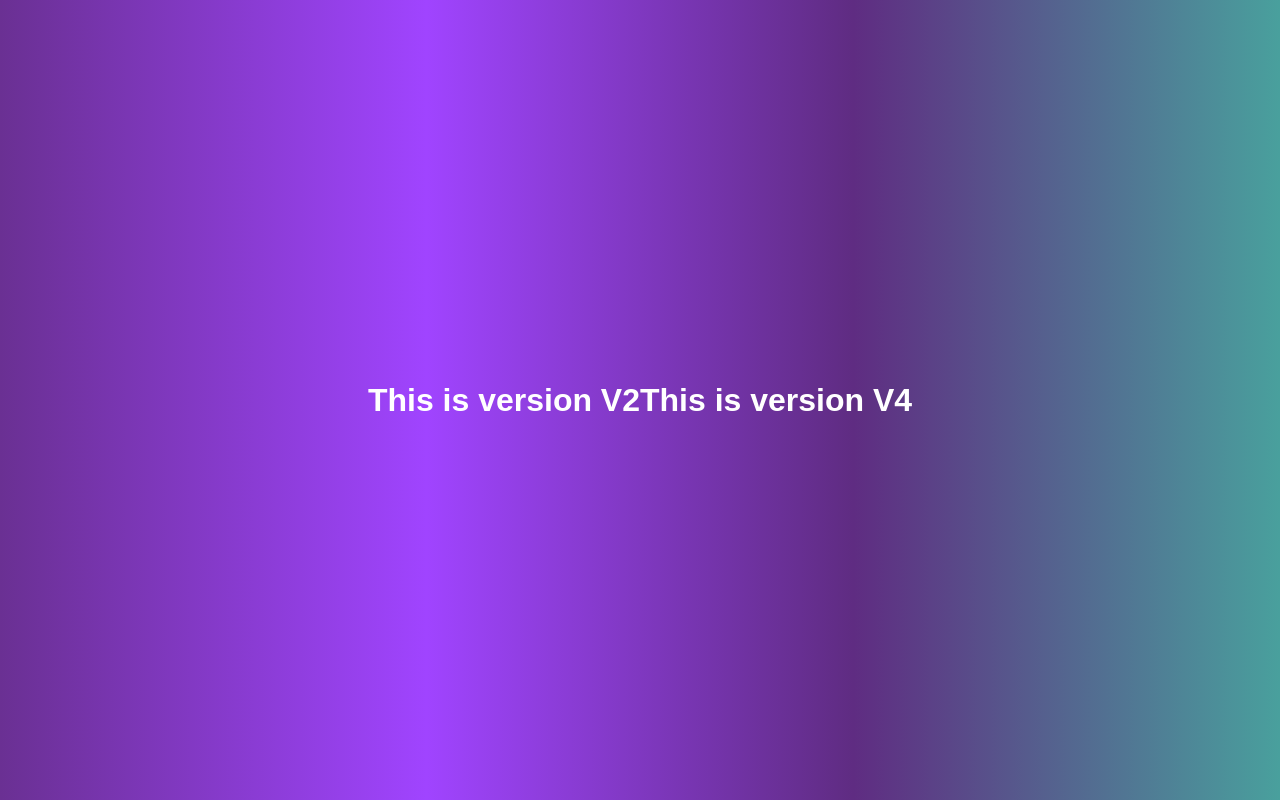
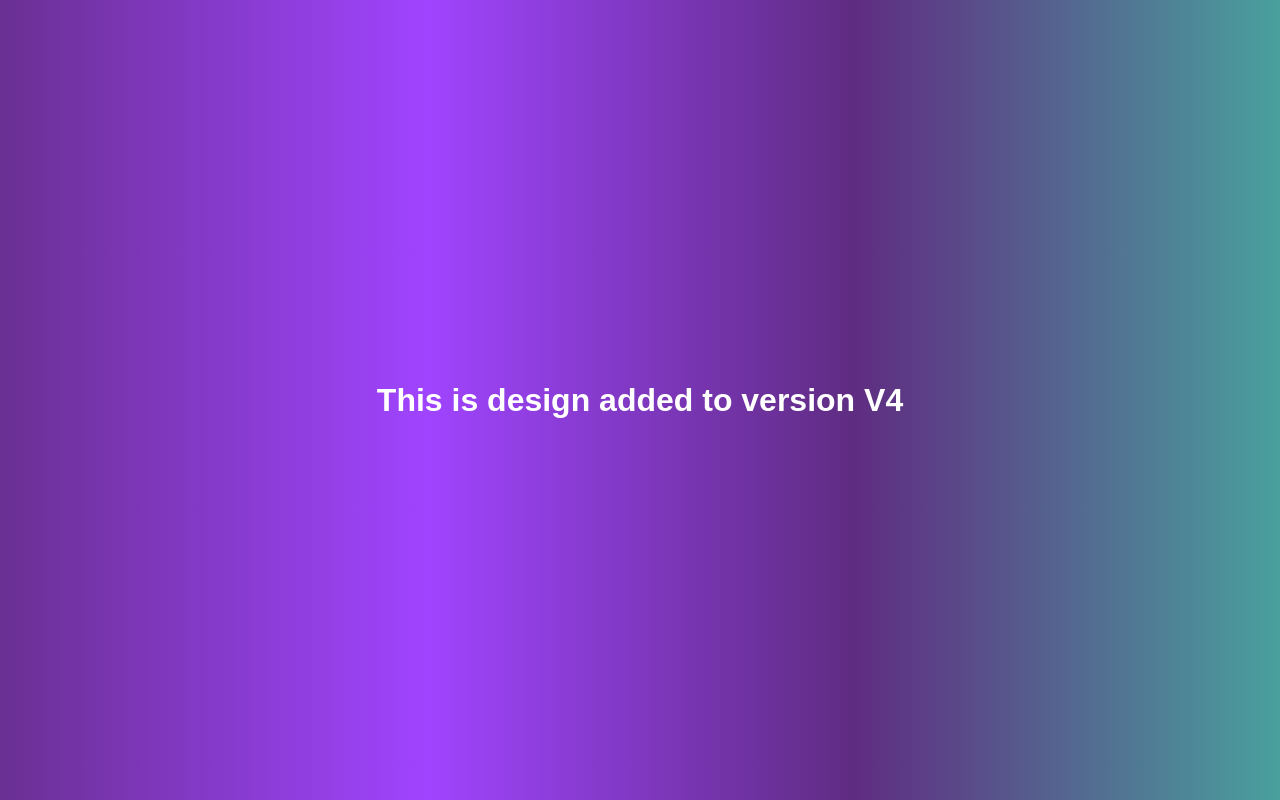
Before and after one commit to kundanmani40/git-tutorial, a plain HTML site: page index.html in a window 1280 px wide. Drawn offline with Linux system fonts and the light colour scheme.

Commit message:
designin V4

```diff
--- a/index.html
+++ b/index.html
@@ -7,7 +7,7 @@
     <title>Document</title>
 </head>
 <body>
-    <h1> This is version V2</h1>
-    <h1>This is version V4</h1>
+    <h1> This is design added to version V4</h1>
+
 </body>
 </html>
```
